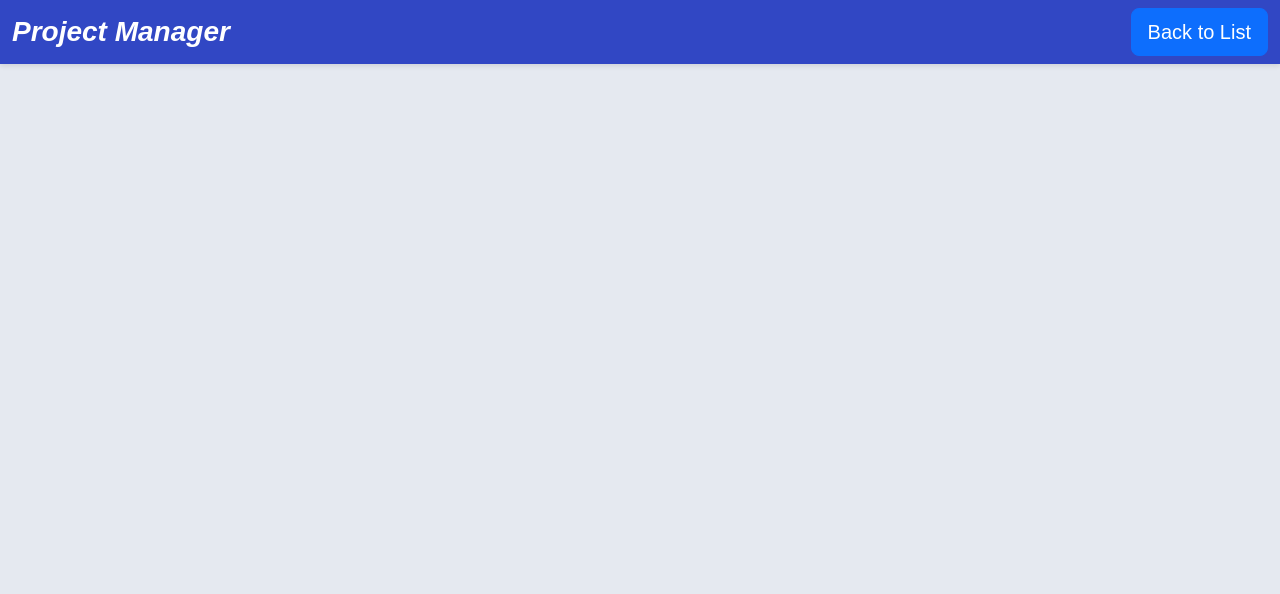
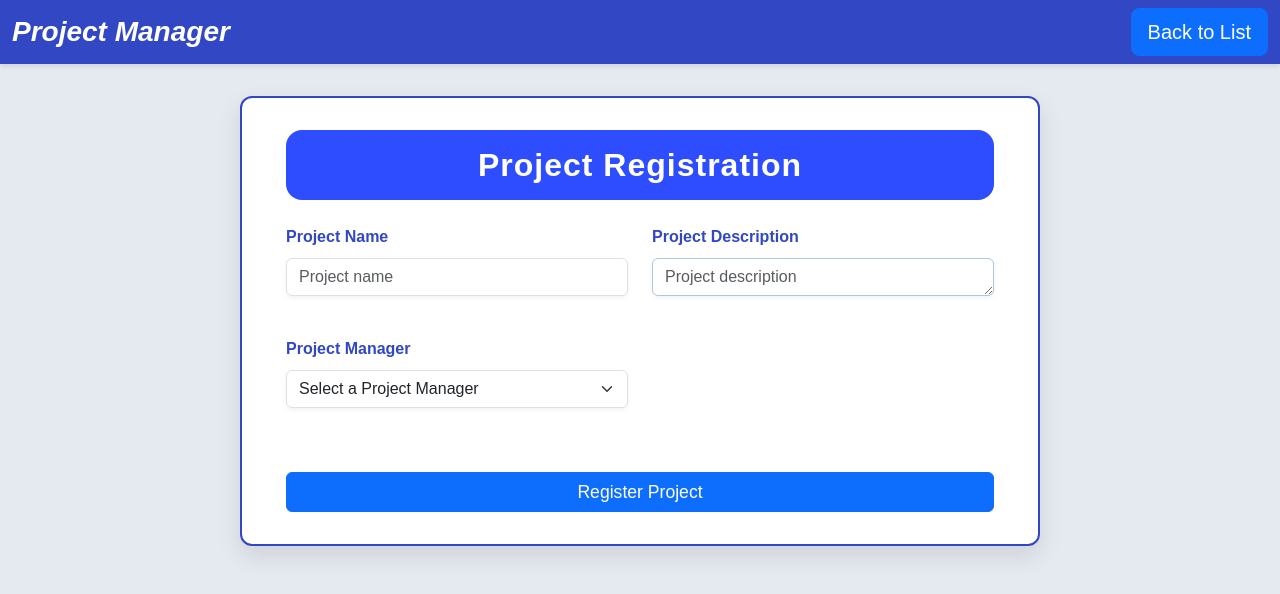
Before and after one commit to Matheus-Freitas0/training-react, a React (Vite) app: page /register in a window 1280 px wide. Shown: the top 594 px of the page. Built offline with nearby package versions, Linux system fonts and the light colour scheme.

Commit message:
Added CSS styles to MemberForm component and implemented JSX structure for MemberForm and MemberRegisterPage components

```diff
--- a/src/components/membersRegister/MemberForm.css
+++ b/src/components/membersRegister/MemberForm.css
@@ -0,0 +1,94 @@
+main {
+    background-color: #ffffff;
+    padding: 2rem;
+    border-radius: 12px;
+    border: 2px solid #3147c4;
+    box-shadow: 0 10px 25px rgba(0, 0, 0, 0.1);
+    max-width: 800px;
+    margin: 2rem auto 0;
+    font-family: 'Arial', sans-serif;
+}
+
+#project-title {
+    color: #ffffff;
+    border-radius: 1rem;
+    background-color: #2d4dff;
+    margin-bottom: 1.5rem;
+    padding: 1rem;
+    font-weight: 700;
+    text-align: center;
+    letter-spacing: 1px;
+}
+
+.form-label {
+    color: #3147c4;
+    font-weight: bold;
+    margin-bottom: 0.5rem;
+    transition: color 0.3s ease;
+}
+
+.form-label:hover {
+    color: #1a2b54;
+}
+
+.form-control,
+.form-select {
+    border: 1px solid #b0c4de;
+    border-radius: 8px;
+    padding: 0.75rem;
+    transition: border-color 0.3s ease, box-shadow 0.3s ease;
+    font-size: 1rem;
+}
+
+.form-control:focus,
+.form-select:focus {
+    border-color: #3147c4;
+    box-shadow: 0 0 0 0.2rem rgba(46, 76, 143, 0.25);
+    outline: none;
+}
+
+.btn-primary {
+    padding: 0.75rem 1.5rem;
+    color: white;
+    font-size: 1.1rem;
+    font-weight: bold;
+    transition: background-color 0.3s ease, transform 0.2s, box-shadow 0.3s ease;
+    background-color: #4169e1;
+}
+
+.btn-primary:hover {
+    transform: translateY(-2px);
+    box-shadow: 0 4px 8px rgba(0, 0, 0, 0.2);
+    background-color: #365e9d;
+}
+
+button[type="submit"] {
+    margin-top: 1.5rem;
+    width: 100%;
+    font-size: 1.1rem;
+}
+
+.row {
+    margin-bottom: 1.5rem;
+}
+
+textarea.form-control {
+    min-height: 100px;
+    resize: vertical;
+    border: 1px solid #b0c4de;
+}
+
+textarea.form-control:focus {
+    border-color: #3147c4;
+    box-shadow: 0 0 0 0.2rem rgba(46, 76, 143, 0.25);
+}
+
+.form-control,
+.form-select {
+    box-shadow: 0 2px 5px rgba(0, 0, 0, 0.05);
+}
+
+.form-control:focus,
+.form-select:focus {
+    transition: all 0.3s ease;
+}
--- a/src/components/membersRegister/MemberForm.jsx
+++ b/src/components/membersRegister/MemberForm.jsx
@@ -1,10 +1,68 @@
-import './MemberForm.css'
+import "./MemberForm.css";
 
 function MemberForm(id) {
-    return (
-        <div>
-            <h2>Member Form</h2>
-        </div>
-    )
+  return (
+    <main>
+      <div class="container my-12">
+        <h2 class="text-center mb-4" id="project-title">
+          Project Registration
+        </h2>
+        <form id="registrationForm">
+          <div class="row">
+            <div class="col-md-6 mb-3">
+              <label for="project-name" class="form-label">
+                Project Name
+              </label>
+              <input
+                type="text"
+                class="form-control"
+                id="project-name"
+                placeholder="Project name"
+                required
+              />
+            </div>
+            <div class="col-md-6 mb-3">
+              <label for="project-description" class="form-label">
+                Project Description
+              </label>
+              <textarea
+                class="form-control"
+                id="project-description"
+                rows="1"
+                placeholder="Project description"
+                required
+              ></textarea>
+            </div>
+          </div>
+
+          <div class="row">
+            <div class="col-md-6 mb-3">
+              <label for="project-manager" class="form-label">
+                Project Manager
+              </label>
+              <select id="project-manager" class="form-select choices" required>
+                <option value="" disabled selected>
+                  Select a Project Manager
+                </option>
+                <option value="John Silva">John Silva</option>
+                <option value="Maria Souza">Maria Souza</option>
+                <option value="Gustavo Henrique">Gustavo Henrique</option>
+                <option value="Ana Pereira">Ana Pereira</option>
+                <option value="Lucas Oliveira">Lucas Oliveira</option>
+                <option value="Fernanda Costa">Fernanda Costa</option>
+                <option value="Carlos Santos">Carlos Santos</option>
+                <option value="Clara Lima">Clara Lima</option>
+                <option value="Ricardo Almeida">Ricardo Almeida</option>
+                <option value="Juliana Martins">Juliana Martins</option>
+              </select>
+            </div>
+          </div>
+          <button type="submit" id="submitButton" class="btn btn-primary">
+            Register Project
+          </button>
+        </form>
+      </div>
+    </main>
+  );
 }
-export default MemberForm
+export default MemberForm;
--- a/src/pages/MemberRegisterPage.jsx
+++ b/src/pages/MemberRegisterPage.jsx
@@ -1,10 +1,12 @@
 import Header from "../components/membersRegister/Header"
+import MemberForm from "../components/membersRegister/MemberForm"
 
 function MemberRegisterPage() {
 
     return (
         <div>
             <Header />
+            <MemberForm />
         </div>
     )
 }
```
